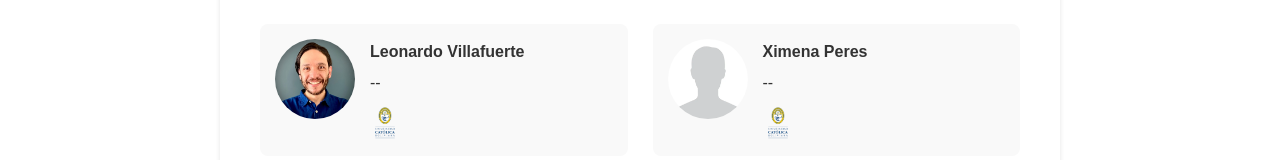
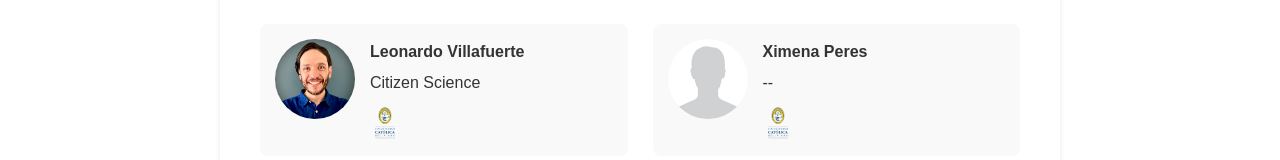
Before and after one commit to paulmunozpauta/DIGIWATER, a plain HTML site: page team.html in a window 1280 px wide. Shown: the part 2340-2500 px from the top of the page. Drawn offline with Linux system fonts and the light colour scheme.

Commit message:
Update team.html

```diff
--- a/team.html
+++ b/team.html
@@ -207,7 +207,7 @@
         <img src="images/team/Leonardo.png" alt="Leonardo Villafuerte" class="profile-pic">
         <div class="team-member-content">
           <h4><strong>Leonardo Villafuerte</strong></h4>
-          <p>--</p>
+          <p>Citizen Science</p>
           <img src="images/Partner_logos/UCB.png" alt="UCB Logo" class="university-logo">
         </div>
       </div>
```
